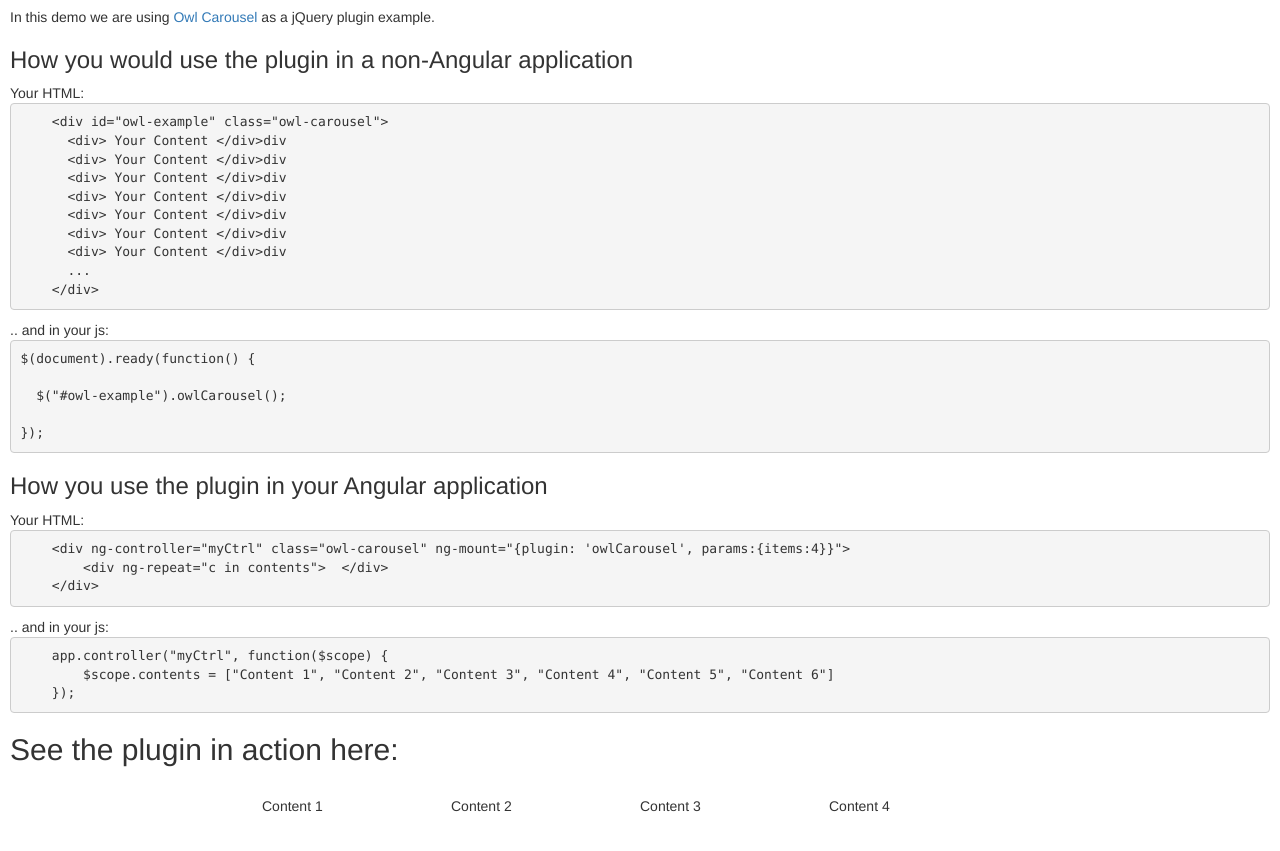
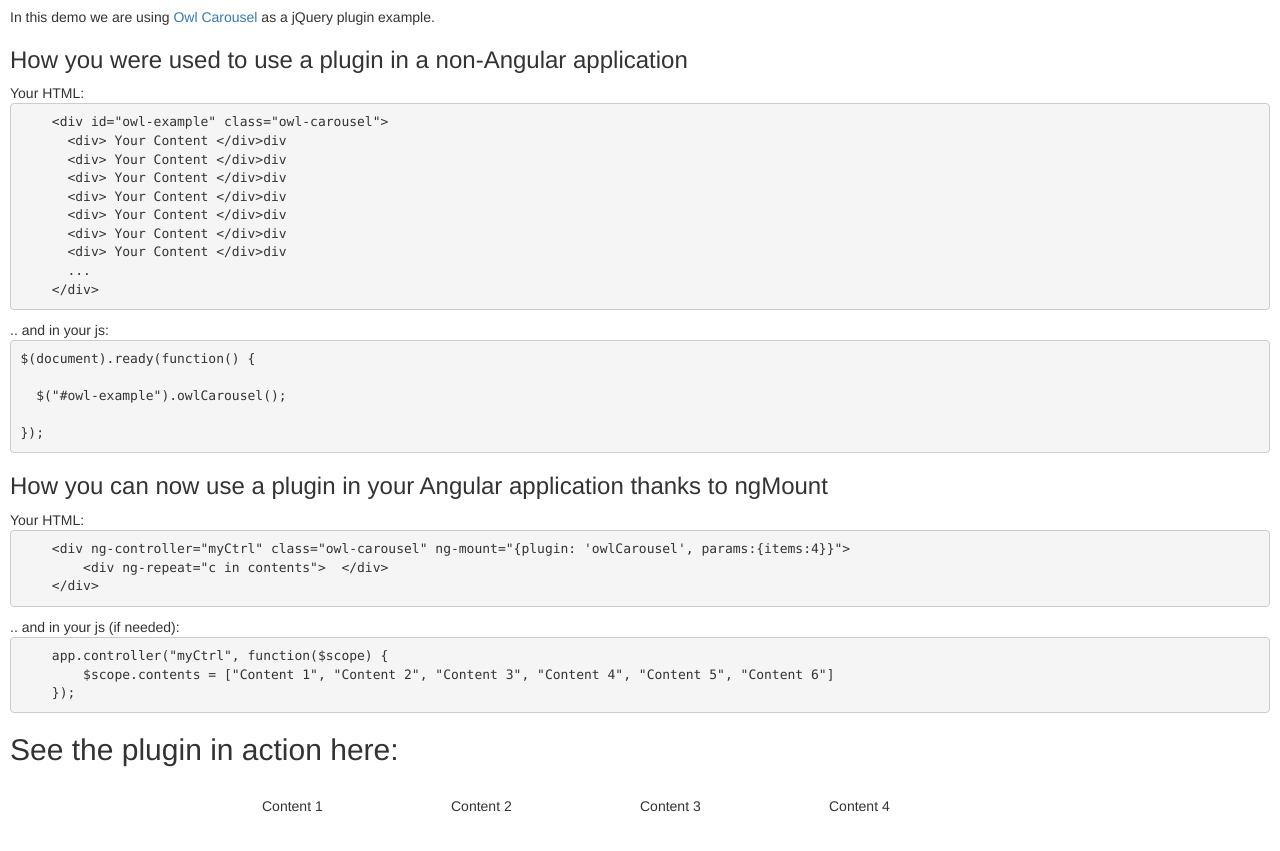
Before and after one commit to marco-gagliardi/marco-gagliardi.github.io, a plain HTML site: page ng-mount/index.html in a window 1280 px wide. Shown: the part 73-924 px from the top of the page. Drawn offline with nearby package versions, Linux system fonts and the light colour scheme.

Commit message:
added ngmount

```diff
--- a/ng-mount/index.html
+++ b/ng-mount/index.html
@@ -12,7 +12,7 @@
 
 <h1>Welcome to ngMount Demo Page</h1>
 <p>In this demo we are using <a href="http://owlgraphic.com/owlcarousel/">Owl Carousel</a> as a jQuery plugin example.</p>
-<h3>How you would use the plugin in a non-Angular application</h3>
+<h3>How you were used to use a plugin in a non-Angular application</h3>
 Your HTML:
 <pre>
     &lt;div id="owl-example" class="owl-carousel">
@@ -35,14 +35,14 @@ $(document).ready(function() {
 });
 </pre>
 
-<h3>How you use the plugin in your Angular application</h3>
+<h3>How you can now use a plugin in your Angular application thanks to ngMount</h3>
 Your HTML:
 <pre>
     &lt;div ng-controller="myCtrl" class="owl-carousel" ng-mount="&#123;plugin: 'owlCarousel', params:&#123;items:4&#125;&#125;">
         &lt;div ng-repeat="c in contents"> &#123;&#123;c&#125;&#125; &lt;/div&gt;
     &lt;/div&gt;
 </pre>
-.. and in your js:
+.. and in your js (if needed):
 <pre>
     app.controller("myCtrl", function($scope) {
         $scope.contents = ["Content 1", "Content 2", "Content 3", "Content 4", "Content 5", "Content 6"]
@@ -51,9 +51,9 @@ Your HTML:
 
 <h2>See the plugin in action here:</h2>
 <br>
-    <div ng-controller="myCtrl" style="margin-left:auto; margin-right: auto; width:60%" class="owl-carousel" ng-mount="{plugin: 'owlCarousel', params:{items:4}}">
-        <div ng-repeat="c in contents"> {{c}} </div>
-    </div>
+<div ng-controller="myCtrl" style="margin-left:auto; margin-right: auto; width:60%" class="owl-carousel" ng-mount="{plugin: 'owlCarousel', params:{items:4}}">
+    <div ng-repeat="c in contents"> {{c}} </div>
+</div>
 <br>
 <br>
 <br>
```
